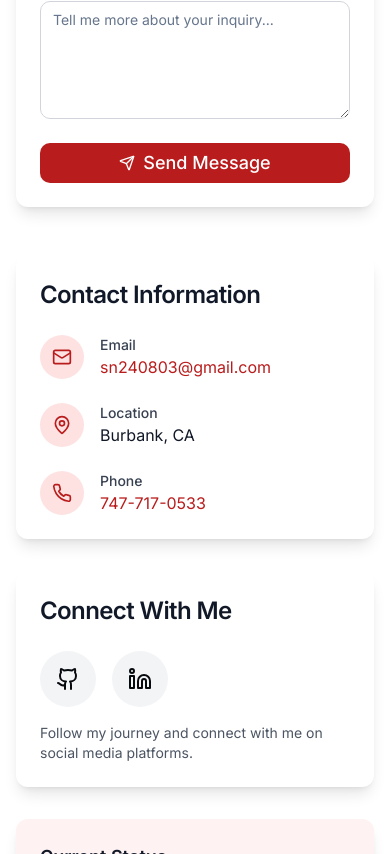
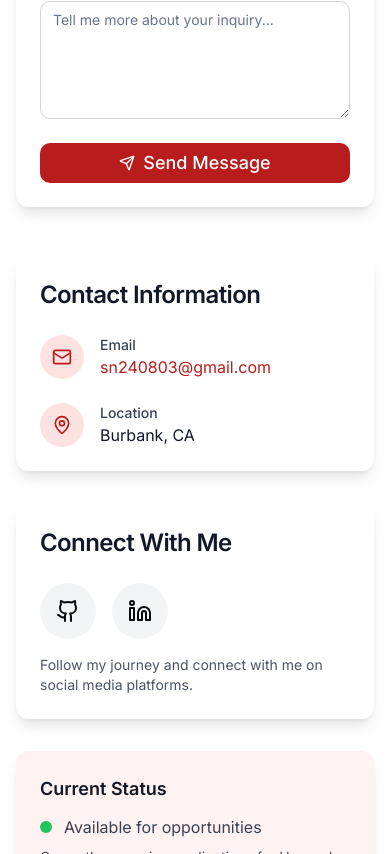
Before and after one commit to Avetiska-2/My-Portfolio, a React (Vite) app: page / in a window 390 px wide. Shown: the part 11146-12000 px from the top of the page. Built offline with nearby package versions, Linux system fonts and the light colour scheme.

Commit message:
Remove phone info from Contact section

```diff
--- a/src/components/sections/Contact.tsx
+++ b/src/components/sections/Contact.tsx
@@ -3,7 +3,7 @@ import { Card, CardContent, CardHeader, CardTitle } from '../ui/card';
 import { Button } from '../ui/button';
 import { Input } from '../ui/input';
 import { Textarea } from '../ui/textarea';
-import { Mail, Send, MapPin, Phone, Github, Linkedin } from 'lucide-react';
+import { Mail, Send, MapPin, Github, Linkedin } from 'lucide-react';
 import { useToast } from '../ui/use-toast';
 
 const Contact = () => {
@@ -74,12 +74,6 @@ const Contact = () => {
       label: 'Location',
       value: 'Burbank, CA',
       href: null
-    },
-    {
-      icon: Phone,
-      label: 'Phone',
-      value: '747-717-0533',
-      href: 'tel:+17477170533'
     }
   ];
 
```
